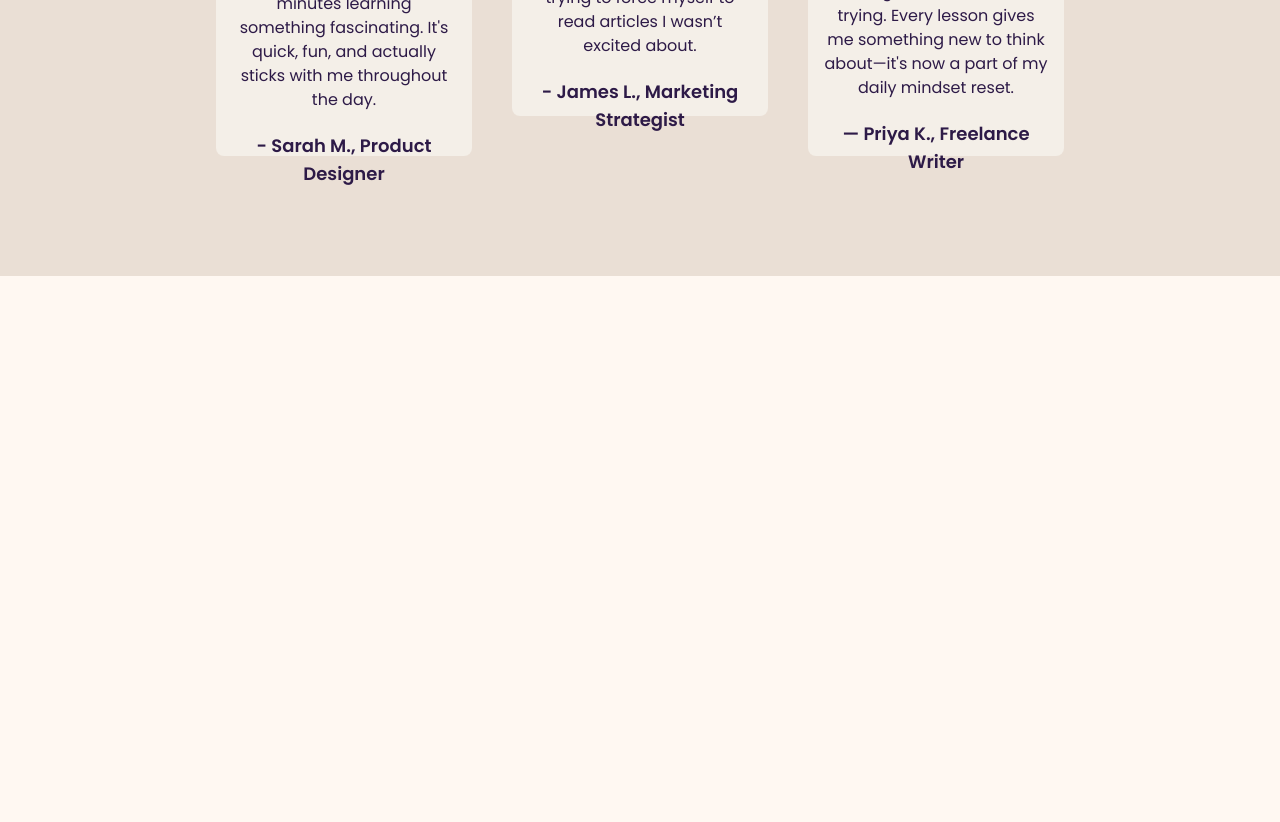
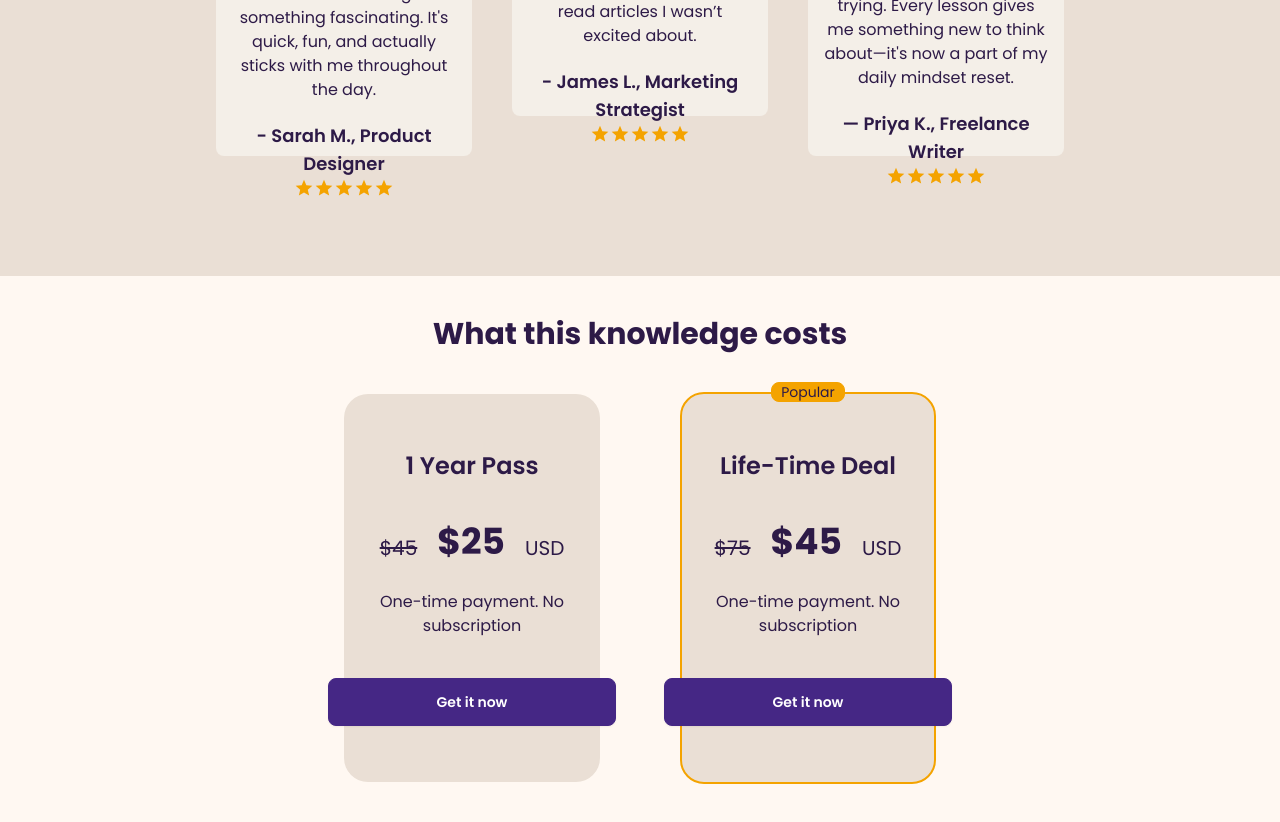
Before and after one commit to ShivanshuPrajapati212/WhimpsyAI-Frontend, a React (Vite) app: page / in a window 1280 px wide. Shown: the part 1320-2142 px from the top of the page. Before the commit the page ends 1596 px from the top, so only its background shows below. Built offline with nearby package versions, Linux system fonts and the light colour scheme.

Commit message:
add pricing section

```diff
--- a/src/components/Home.jsx
+++ b/src/components/Home.jsx
@@ -1,5 +1,6 @@
 import Benefits from "./ui/Benefits";
 import Hero from "./ui/Hero";
+import Pricing from "./ui/Pricing";
 import Testimonials from "./ui/Testimonials";
 
 const Home = () => {
@@ -10,6 +11,9 @@ const Home = () => {
       </div>
       <Benefits />
       <Testimonials/>
+      <div className="container mx-auto bg-base-100 max-w-[60vw]">
+        <Pricing />
+      </div>
     </div>
   );
 };
--- /dev/null
+++ b/src/components/ui/Pricing.jsx
@@ -0,0 +1,40 @@
+import React from "react";
+import { MdOutlineStarPurple500 } from "react-icons/md";
+import { Link } from "react-router-dom";
+
+const Pricing = () => {
+  return (
+    <div className="flex flex-col items-center py-10">
+      <h2 className="text-3xl font-bold">What this knowledge costs</h2>
+      <div className="flex items-center gap-20 my-10">
+        <li className="list-none flex flex-col items-center text-center bg-base-300 p-4 card rounded-3xl w-[20vw]">
+          <p className="text-2xl font-semibold my-10">
+            1 Year Pass
+          </p>
+          <div className="flex gap-5 items-end justify-center text-xl">
+          <del className="">$45</del>
+          <p className="text-4xl font-bold">$25</p>
+          <p className="">USD</p>
+          </div>
+          <p className="text-md mt-7">One-time payment. No subscription</p>
+          <Link className="btn btn-primary w-72 my-10">Get it now</Link>
+        </li>
+        <li className="list-none flex flex-col items-center text-center bg-base-300 p-4 card rounded-3xl w-[20vw] border-2 border-accent">
+            <span  className="badge badge-accent -top-3 absolute">Popular</span>
+          <p className="text-2xl font-semibold my-10">
+            Life-Time Deal
+          </p>
+          <div className="flex gap-5 items-end justify-center text-xl">
+          <del className="">$75</del>
+          <p className="text-4xl font-bold">$45</p>
+          <p className="">USD</p>
+          </div>
+          <p className="text-md mt-7">One-time payment. No subscription</p>
+          <Link className="btn btn-primary w-72 my-10">Get it now</Link>
+        </li>
+      </div>
+    </div>
+  );
+};
+
+export default Pricing;
--- a/src/components/ui/Testimonials.jsx
+++ b/src/components/ui/Testimonials.jsx
@@ -1,28 +1,76 @@
-import React from 'react'
+import { MdOutlineStarPurple500 } from "react-icons/md";
 
 const Testimonials = () => {
   return (
-    <div className='bg-base-300 flex flex-col items-center py-10'>
-      <h2 className='text-3xl font-bold mb-10'>Words from our learners</h2>
-      <div className='flex items-center justify-around gap-10 my-10'>
-            <li className='list-none flex flex-col items-center justify-center text-center bg-base-200 p-4 card w-[20vw] h-72'>
-                <p className='text-lg font-medium my-3'>WhimpsyAI has completely changed how I start my day.</p>
-                <p className='text-md'>Instead of scrolling aimlessly, I now spend five minutes learning something fascinating. It's quick, fun, and actually sticks with me throughout the day.</p>
-                <p className='text-lg font-semibold mt-5'> - Sarah M., Product Designer</p>
-            </li>
-            <li className='list-none flex flex-col items-center justify-center text-center bg-base-200 p-4 card w-[20vw] h-72 mb-20'>
-                <p className='text-lg font-medium my-3'>It feels like this app just gets me.</p>
-                <p className='text-md'>The lessons are always spot-on with my interests. I’ve learned more in two weeks than I did in months trying to force myself to read articles I wasn’t excited about.</p>
-                <p className='text-lg font-semibold mt-5'> - James L., Marketing Strategist</p>
-            </li>
-                <li className='list-none flex flex-col items-center justify-center text-center bg-base-200 p-4 card w-[20vw] h-72'>
-                    <p className='text-lg font-medium my-3'>I didn’t think 5 minutes could make this much impact.</p>
-                    <p className='text-md'>I’ve developed a real learning habit without even trying. Every lesson gives me something new to think about—it's now a part of my daily mindset reset.</p>
-                    <p className='text-lg font-semibold mt-5'> — Priya K., Freelance Writer</p>
-                </li>
-        </div>
+    <div className="bg-base-300 flex flex-col items-center py-10">
+      <h2 className="text-3xl font-bold mb-10">Words from our learners</h2>
+      <div className="flex items-center justify-around gap-10 my-10">
+        <li className="list-none flex flex-col items-center justify-center text-center bg-base-200 p-4 card w-[20vw] h-72">
+          <p className="text-lg font-medium my-3">
+            WhimpsyAI has completely changed how I start my day.
+          </p>
+          <p className="text-md">
+            Instead of scrolling aimlessly, I now spend five minutes learning
+            something fascinating. It's quick, fun, and actually sticks with me
+            throughout the day.
+          </p>
+          <p className="text-lg font-semibold mt-5">
+            {" "}
+            - Sarah M., Product Designer
+          </p>
+          <div className="flex items-center text-xl text-accent font-semibold">
+            <MdOutlineStarPurple500 />
+            <MdOutlineStarPurple500 />
+            <MdOutlineStarPurple500 />
+            <MdOutlineStarPurple500 />
+            <MdOutlineStarPurple500 />
+          </div>
+        </li>
+        <li className="list-none flex flex-col items-center justify-center text-center bg-base-200 p-4 card w-[20vw] h-72 mb-20">
+          <p className="text-lg font-medium my-3">
+            It feels like this app just gets me.
+          </p>
+          <p className="text-md">
+            The lessons are always spot-on with my interests. I’ve learned more
+            in two weeks than I did in months trying to force myself to read
+            articles I wasn’t excited about.
+          </p>
+          <p className="text-lg font-semibold mt-5">
+            {" "}
+            - James L., Marketing Strategist
+          </p>
+          <div className="flex items-center text-xl text-accent font-semibold">
+            <MdOutlineStarPurple500 />
+            <MdOutlineStarPurple500 />
+            <MdOutlineStarPurple500 />
+            <MdOutlineStarPurple500 />
+            <MdOutlineStarPurple500 />
+          </div>
+        </li>
+        <li className="list-none flex flex-col items-center justify-center text-center bg-base-200 p-4 card w-[20vw] h-72">
+          <p className="text-lg font-medium my-3">
+            I didn’t think 5 minutes could make this much impact.
+          </p>
+          <p className="text-md">
+            I’ve developed a real learning habit without even trying. Every
+            lesson gives me something new to think about—it's now a part of my
+            daily mindset reset.
+          </p>
+          <p className="text-lg font-semibold mt-5">
+            {" "}
+            — Priya K., Freelance Writer
+          </p>
+          <div className="flex items-center text-xl text-accent font-semibold">
+            <MdOutlineStarPurple500 />
+            <MdOutlineStarPurple500 />
+            <MdOutlineStarPurple500 />
+            <MdOutlineStarPurple500 />
+            <MdOutlineStarPurple500 />
+          </div>
+        </li>
+      </div>
     </div>
-  )
-}
+  );
+};
 
-export default Testimonials
+export default Testimonials;
```
